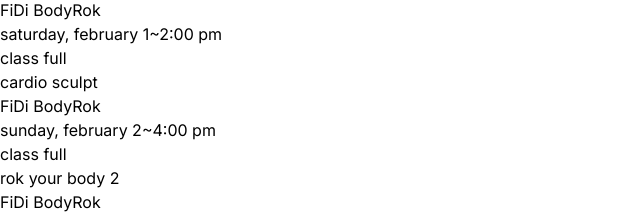
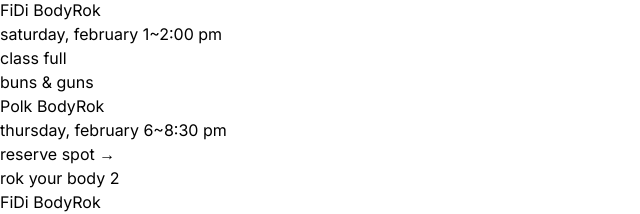
Before and after one commit to andrewjaykeller/pilates-schedule, a Next.js app: page / in a window 1280 px wide. Shown: the part 458-672 px from the top of the page, without its empty margins (0-640 px from the left). Built offline with nearby package versions, Linux system fonts and the light colour scheme.

Commit message:
Update page.tsx

```diff
--- a/src/app/page.tsx
+++ b/src/app/page.tsx
@@ -92,13 +92,13 @@
       isFull: true
     },
     {
-      date: '2025-02-02',
-      time: '4:00 PM',
-      time24h: '16:00',
-      location: 'FiDi BodyRok',
-      link: 'https://partiful.com/e/NaSaPXJ0jCOSg7aKfcp6',
-      classType: 'Cardio Sculpt',
-      isFull: true
+      date: '2025-02-06',
+      time: '8:30 PM',
+      time24h: '20:30',
+      location: 'Polk BodyRok',
+      link: 'https://partiful.com/e/zLNrYEyFkl7PwJb1APbO',
+      classType: 'Buns & Guns',
+      isFull: false
     },
     {
       date: '2025-02-08',
```
